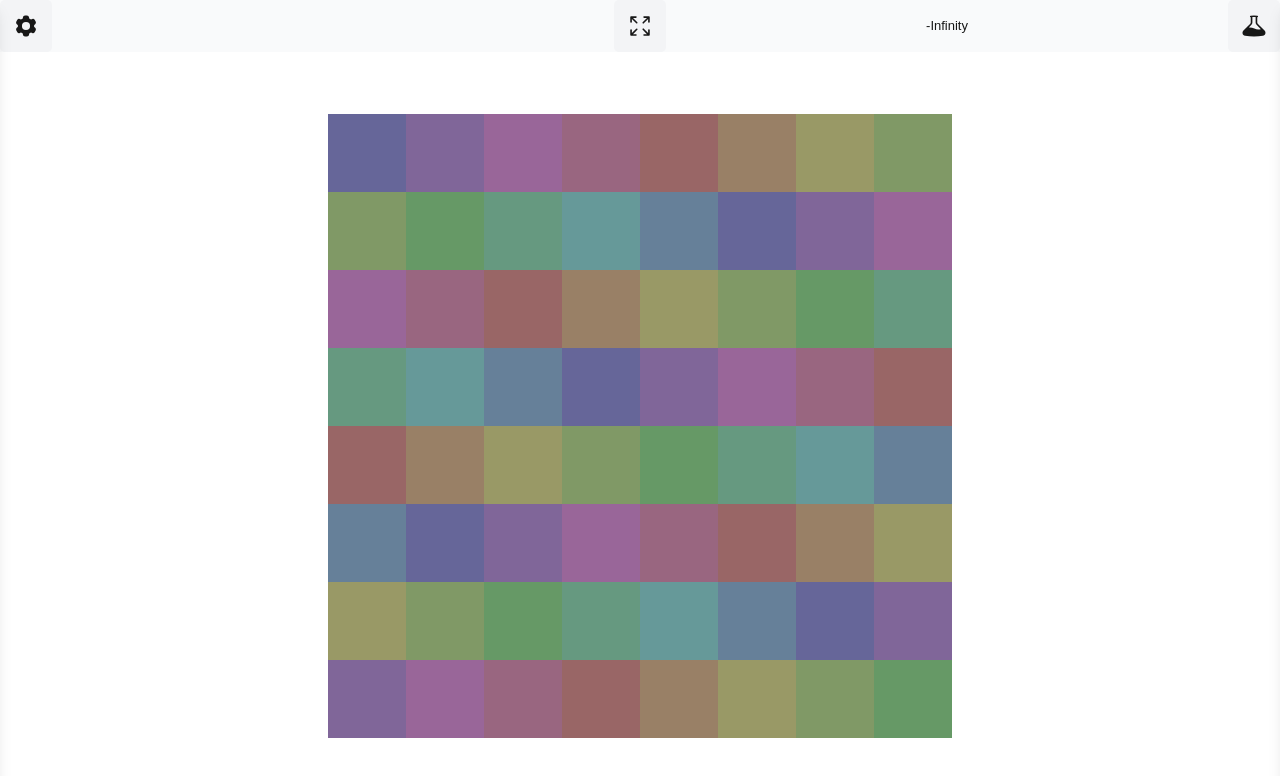
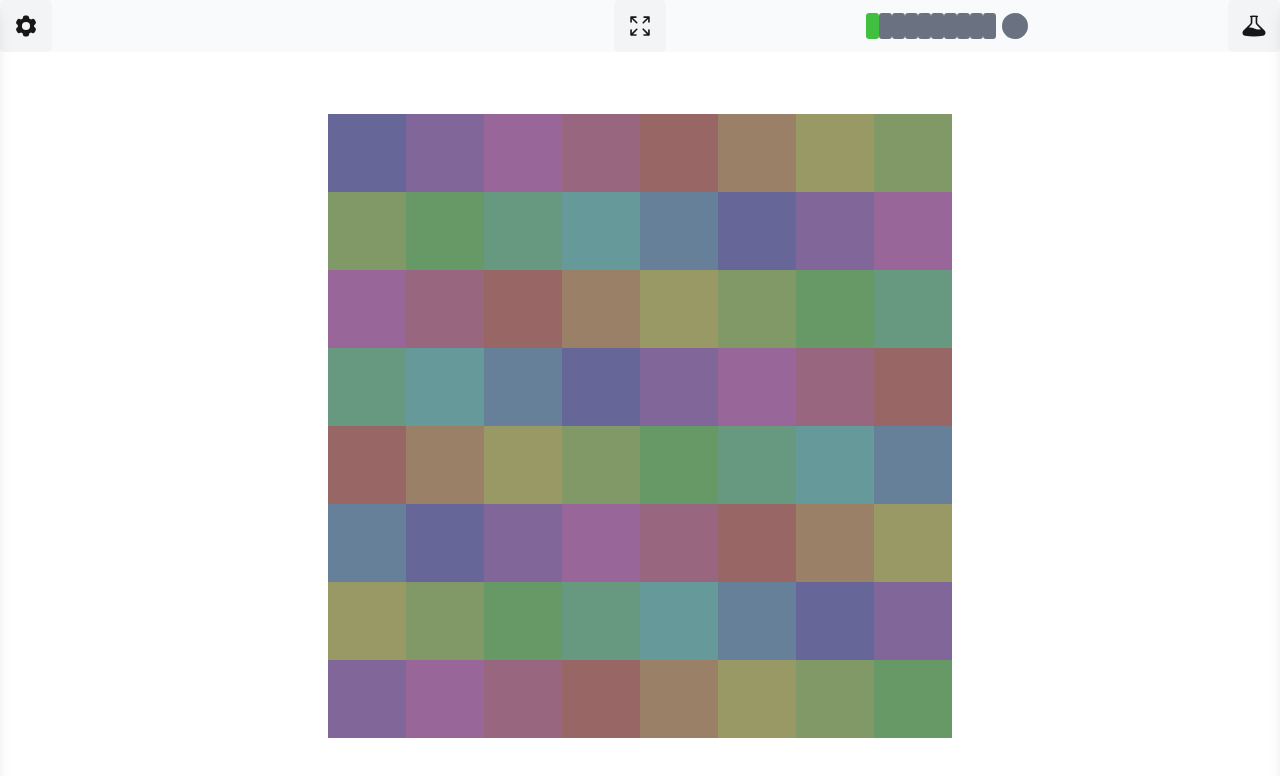
Before and after one commit to SoullessMindful/grid-controlled-additive-synth, a Next.js app: page / in a window 1280 px wide. Shown: the top 776 px of the page. Built offline with nearby package versions, Linux system fonts and the light colour scheme.

Commit message:
GainMeter/Grid: introducing a graphic gain meter component.

```diff
--- a/src/app/page.tsx
+++ b/src/app/page.tsx
@@ -1,5 +1,5 @@
 'use client'
-import { useContext, useState } from 'react'
+import { useState } from 'react'
 import GridController from './ui/GridController'
 import GridMenu from './ui/GridMenu'
 import SynthMenu from './ui/SynthMenu'
@@ -9,13 +9,9 @@ import {
   BeakerIcon,
   Cog6ToothIcon,
 } from '@heroicons/react/24/solid'
-import { SoundEngineContext, SoundEngineContextType } from './context/SoundEngineContextProvider'
+import GainMeter from './ui/GainMeter'
 
 export default function Home() {
-  const {meter} = useContext(
-    SoundEngineContext
-  ) as SoundEngineContextType
-
   const [isGridMenuOpen, setIsGridMenuOpen] = useState(false)
   const [isSynthMenuOpen, setIsSynthMenuOpen] = useState(false)
 
@@ -46,7 +42,9 @@ export default function Home() {
             <ArrowsPointingInIcon className='size-2' />
           </span>
         </button>
-        <div className={`flex-1/2 text-center ${meter >= 0 ? 'text-red-500' : ''}`}>{meter.toFixed(2)}</div>
+        <div className='flex-1/2'>
+          <GainMeter />
+        </div>
         <button
           className='bg-gray-100 dark:bg-gray-900 p-1 rounded-md cursor-pointer'
           onClick={() => setIsSynthMenuOpen(true)}
--- /dev/null
+++ b/src/app/ui/GainMeter.tsx
@@ -0,0 +1,59 @@
+import { useContext } from 'react'
+import {
+  SoundEngineContext,
+  SoundEngineContextType,
+} from '../context/SoundEngineContextProvider'
+import { range } from '@/lib/range'
+
+const INTERVAL = 3
+const BLOCK_COUNT = 10
+
+export default function GainMeter() {
+  const { meter } = useContext(SoundEngineContext) as SoundEngineContextType
+
+  const filledCount = Math.max(
+    Math.min(Math.floor(meter / INTERVAL), 0) + BLOCK_COUNT,
+    0
+  )
+
+  return (
+    <div className='w-full flex flex-row justify-center'>
+      {range(0, filledCount).map((i) => (
+        <div
+          className='w-1 h-2 rounded-sm'
+          style={{
+            backgroundColor: `hsl(${
+              120 - (i * 90) / (BLOCK_COUNT - 1)
+            }, 50%, 50%)`,
+          }}
+          key={`meterblock ${i}`}
+        ></div>
+      ))}
+      {filledCount < BLOCK_COUNT && (
+        <div className='w-1 h-2 bg-gray-500 rounded-sm overflow-clip'>
+          <div
+            className='h-full'
+            style={{
+              width: `${(meter / 3 + BLOCK_COUNT - filledCount) * 100}%`,
+              backgroundColor: `hsl(${
+                120 - (filledCount * 90) / (BLOCK_COUNT - 1)
+              }, 50%, 50%)`,
+            }}
+          ></div>
+        </div>
+      )}
+      {filledCount < BLOCK_COUNT - 1 &&
+        range(filledCount + 1, BLOCK_COUNT - filledCount - 1).map((i) => (
+          <div
+            className='w-1 h-2 bg-gray-500 rounded-sm'
+            key={`meterblock ${i}`}
+          ></div>
+        ))}
+      <div
+        className={`w-2 h-2 ml-0.5 rounded-4xl ${
+          meter >= 0 ? 'bg-red-500' : 'bg-gray-500'
+        } border-2 border-gray-500`}
+      ></div>
+    </div>
+  )
+}
```
